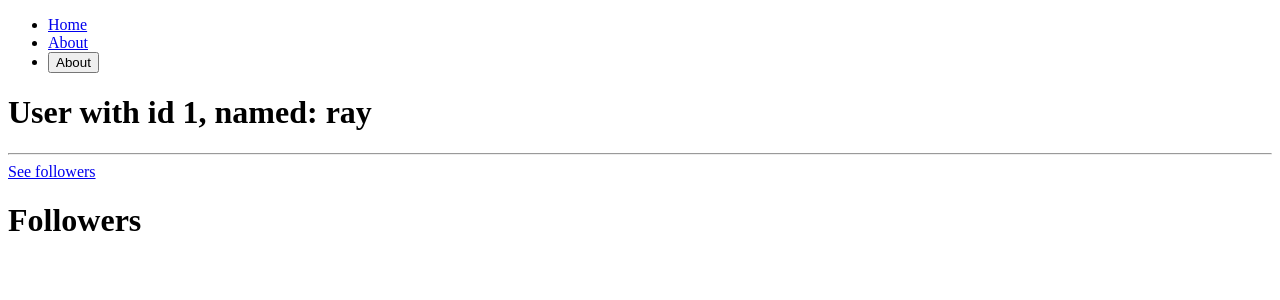
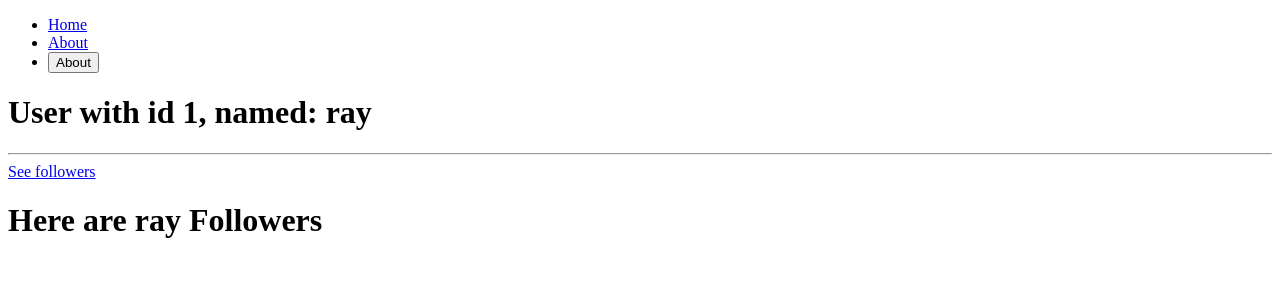
Before and after one commit to kariray/react-router-v6, a React (Create React App) app: page /users/1/followers in a window 1280 px wide. Shown: the top 300 px of the page. Built offline with nearby package versions, Linux system fonts and the light colour scheme.

Commit message:
useOutletContext

```diff
--- a/src/pages/users/Followers.tsx
+++ b/src/pages/users/Followers.tsx
@@ -1,4 +1,11 @@
+import { useOutletContext } from "react-router-dom";
+
+interface IFollowersContext {
+  nameOfMyUser: string;
+}
+
 function Followers() {
-  return <h1>Followers</h1>;
+  const { nameOfMyUser } = useOutletContext<IFollowersContext>();
+  return <h1>Here are {nameOfMyUser} Followers</h1>;
 }
 export default Followers;
--- a/src/pages/users/User.tsx
+++ b/src/pages/users/User.tsx
@@ -10,7 +10,11 @@
       </h1>
       <hr />
       <Link to="followers">See followers</Link>
-      <Outlet />
+      <Outlet
+        context={{
+          nameOfMyUser: users[Number(userId) - 1].name,
+        }}
+      />
     </>
   );
 }
```
